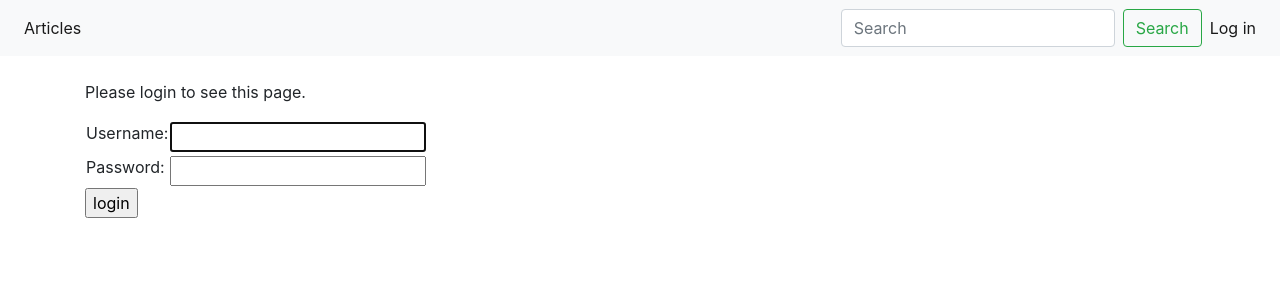
After one commit to aqellez/blog_with_blackjack_and_hookers, a Django app: page /user/login/ in a window 1280 px wide. The commit adds this page. Shown: the top 300 px of the page. Run offline with Django 3.2, Linux system fonts and the light colour scheme; some libraries are stand-ins or nearby versions.

Commit message:
added login and logout auth endpoints

```diff
--- a/core/urls.py
+++ b/core/urls.py
@@ -5,4 +5,5 @@ from .views import ArticleDetailView, ArticleListView
 urlpatterns = [
     path('', ArticleListView.as_view(paginate_by=6), name="article"),
     path('<int:pk>/', ArticleDetailView.as_view(), name="article_detail"),
+
 ]
--- a/templates/base.html
+++ b/templates/base.html
@@ -17,19 +17,34 @@
                 <li class="nav-item active">
                     <a class="nav-link" href="/articles/">Articles<span class="sr-only">(current)</span></a>
                 </li>
-                <li class="nav-item">
+                <!-- <li class="nav-item">
                     <a class="nav-link" href="#">Contacts</a>
-                </li>
+                </li> -->
+            </ul>
+            <ul class="navbar-nav  mt-2 mt-lg-0">
+                    <li class="nav-item active">
+                        {% if user.is_authenticated %}
+                        <a class="nav-link" href="/user/{{user.username}}">My profile<span class="sr-only">(current)</span></a>
+                        {% endif %}
+                    </li>
             </ul>
             <form class="form-inline my-2 my-lg-0">
                 <input class="form-control mr-sm-2" type="search" placeholder="Search" aria-label="Search">
                 <button class="btn btn-outline-success my-2 my-sm-0" type="submit">Search</button>
             </form>
+
+
             <ul class="navbar-nav  mt-2 mt-lg-0">
                 <li class="nav-item active">
-                    <a class="nav-link" href="/user/pc/">Мой профиль<span class="sr-only">(current)</span></a>
+                    {% if user.is_authenticated %}
+                    <a class="nav-link" href="/user/logout/"{{user.username}}>Log out<span class="sr-only">(current)</span></a>
+                    {% else %}
+                    <a class="nav-link" href="/user/login/">Log in<span class="sr-only">(current)</span></a>
+                    {% endif %}
                 </li>
             </ul>
+
+
         </div>
         </nav>
     <br>
--- /dev/null
+++ b/user/templates/user/login.html
@@ -0,0 +1,38 @@
+{% extends "base.html" %}
+
+{% block content %}
+
+{% if form.errors %}
+<p>Your username and password didn't match. Please try again.</p>
+{% endif %}
+
+{% if next %}
+    {% if user.is_authenticated %}
+    <p>Your account doesn't have access to this page. To proceed,
+    please login with an account that has access.</p>
+    {% else %}
+    <p>Please login to see this page.</p>
+    {% endif %}
+{% endif %}
+
+<form method="post" action="{% url 'login' %}">
+{% csrf_token %}
+<table>
+<tr>
+    <td>{{ form.username.label_tag }}</td>
+    <td>{{ form.username }}</td>
+</tr>
+<tr>
+    <td>{{ form.password.label_tag }}</td>
+    <td>{{ form.password }}</td>
+</tr>
+</table>
+
+<input type="submit" value="login">
+<input type="hidden" name="next" value="{{ next }}">
+</form>
+
+<!-- {# Assumes you setup the password_reset view in your URLconf #}
+<p><a href="{% url 'password_reset' %}">Lost password?</a></p> -->
+
+{% endblock %}
--- a/user/urls.py
+++ b/user/urls.py
@@ -1,8 +1,16 @@
 from django.urls import path
+from django.contrib.auth import views as auth_views
 
-from .views import UserDetailView, EditorDetailView
+from .views import UserDetailView, EditorDetailView, MyLoginView, logout_view
 
 urlpatterns = [
+    path('login/', MyLoginView.as_view(template_name='user/login.html'), name='login'),
+    path('logout/', logout_view),
+    path('password_reset/',
+            auth_views.PasswordResetView.as_view(template_name='user/password_reset.html'),
+            name='password_reset'),
+
     path('<str:slug>/', UserDetailView.as_view(), name='user_info'),
-    path('editor/<int:pk>', EditorDetailView.as_view() , name='user_articles')
+    path('editor/<int:pk>', EditorDetailView.as_view() , name='user_articles'),
+
 ]
--- a/user/views.py
+++ b/user/views.py
@@ -4,6 +4,8 @@ from django.views.generic import ListView, DetailView, FormView
 from django.contrib.auth.models import User
 from core.models import Article
 from .forms import EditorForm
+from django.contrib.auth import views as auth_views
+from django.contrib.auth import logout
 
 
 class UserDetailView(DetailView):
@@ -46,3 +48,14 @@ class EditorDetailView(FormView, DetailView):
         obj.body = form.cleaned_data['body']
         obj.save()
         return super().form_valid(form)
+
+
+class MyLoginView(auth_views.LoginView):
+
+    def get_redirect_url(self):
+        return '/articles/'
+
+
+def logout_view(request):
+    logout(request)
+    return HttpResponseRedirect('/articles/')
```
